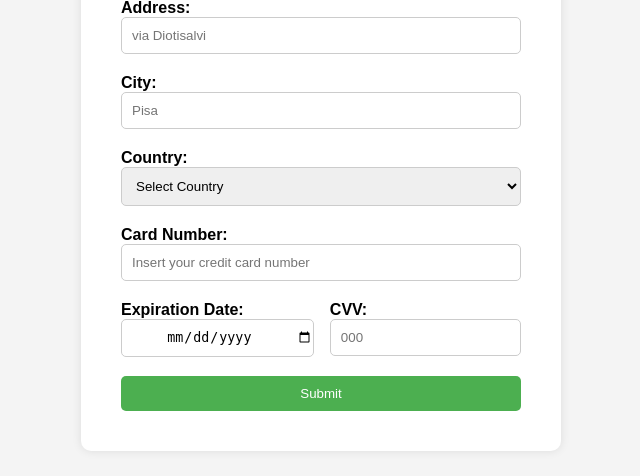
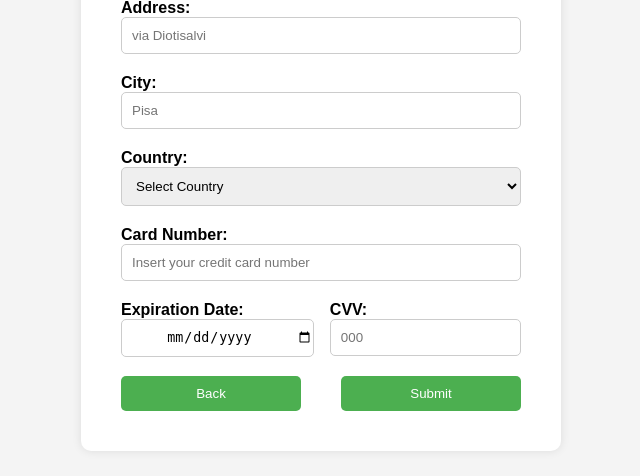
Before and after one commit to Tomawk/SNH_Project, a PHP site: page /address_card.php in a window 1280 px wide. Shown: the part 276-752 px from the top of the page, without its empty margins (319-959 px from the left). Run offline with PHP 8.4, Linux system fonts and the light colour scheme; data that the repository does not hold is empty.

Commit message:
completed address_card

```diff
--- a/CSS/address_card.css
+++ b/CSS/address_card.css
@@ -22,10 +22,7 @@ body {
     margin-bottom: 30px;
   }
 
-  input[type="text"],
-  input[type="number"],
-  input[type="tel"],
-  select {
+  input[type="text"], input[type="number"], input[type="tel"], select {
     width: 100%;
     padding: 10px;
     margin-bottom: 20px;
@@ -34,8 +31,8 @@ body {
     box-sizing: border-box;
   }
 
-  input[type="submit"] {
-    width: 100%;
+  input[type="submit"], input[type='button'] {
+    width: 45%;
     padding: 10px;
     border: none;
     border-radius: 5px;
@@ -72,3 +69,8 @@ body {
       box-sizing: border-box;
 
   }
+
+  #button{
+    display: flex;
+    justify-content: space-between;
+  }
--- a/address_card.php
+++ b/address_card.php
@@ -12,7 +12,7 @@
 <head>
   <meta charset="UTF-8">
   <meta name="viewport" content="width=device-width, initial-scale=1.0">
-  <title>Address and Credit Card Info</title>
+<title>Address and Credit Card Info</title>
   <link href="CSS/address_card.css" rel="stylesheet" type="text/css">
 </head>
 <body>
@@ -53,7 +53,10 @@
         </div>
       </div>
 
-      <input type="submit" value="Submit">
+      <div id="button">
+        <input type="button" value="Back" onclick="location.href = 'carrello.php';">
+        <input type="submit" value="Submit">
+      </div>
     </form>
   </div>
 </body>
--- a/password_change.php
+++ b/password_change.php
@@ -18,17 +18,13 @@
   <div class="change-password-form">
     <h2>Cambio password</h2>
     <form action="utility/elaborate_change_password.php" method="post" id="my_form">
-    <div class="form-group">
-        <label for="username">Username</label>
-        <input type="text" id="username" name="username" required>
-      </div>
       <div class="form-group">
         <label for="oldPassword">Vecchia Password</label>
         <input type="password" id="old_password" name="old_password" required>
       </div>
       <div class="form-group">
         <label for="newPassword">Nuova Password</label>
-        <input type="password" id="new_password" name="new_password" onkeypress="controlla_sicurezza_password()" required>
+        <input type="password" id="new_password" name="new_password" oninput="controlla_sicurezza_password()" required>
         <p id="password_strength"></p>
       </div>
 
```
Also changed, not shown: utility/elaborate_change_password.php (+3 -4 lines).
